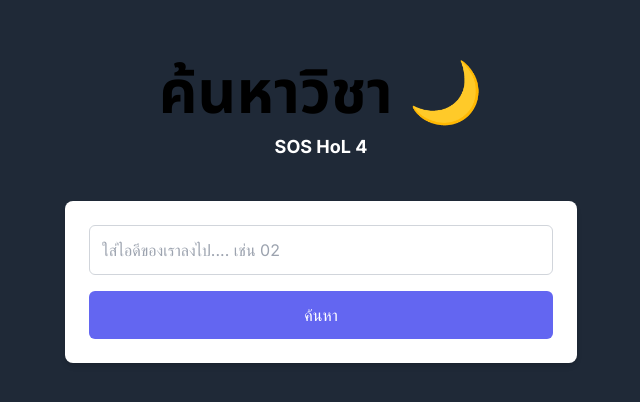
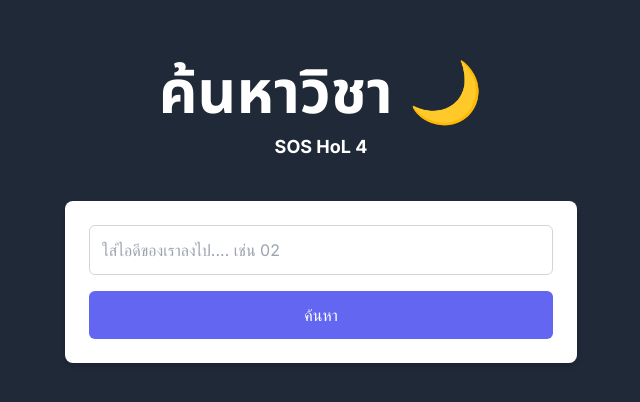
Before and after one commit to punchanabu/HOF-Subject-Finder, a Next.js app: page / in a window 1280 px wide. Shown: the part 186-588 px from the top of the page, without its empty margins (319-959 px from the left). Built offline with nearby package versions, Linux system fonts and the light colour scheme.

Commit message:
update: data

```diff
--- a/src/components/Header.tsx
+++ b/src/components/Header.tsx
@@ -1,7 +1,7 @@
 function Header() {
     return (
       <header className="mb-10 text-center">
-          <h1 className="text-4xl text-white-800 font-noto-sans-thai md:text-6xl font-bold text-white-800 font-noto-sans-thai">
+          <h1 className="text-4xl text-white font-noto-sans-thai md:text-6xl font-bold text-white font-noto-sans-thai">
             ค้นหาวิชา 🌙
           </h1>
           <p className="mt-2 text-lg text-white font-bold">
```
